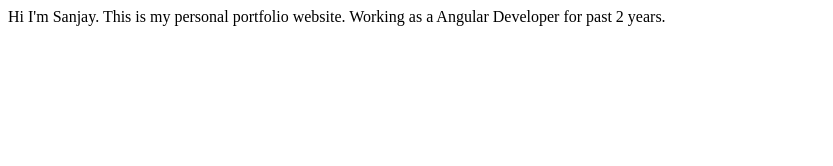
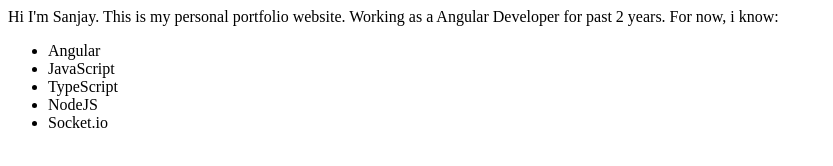
Before and after one commit to SanjaySj/My-Portfolio, a plain HTML site: page index.html in a window 1280 px wide. Shown: the whole page, without its empty margins (0-833 px from the left). Drawn offline with Linux system fonts and the light colour scheme.

Commit message:
Updated Skills

```diff
--- a/index.html
+++ b/index.html
@@ -18,6 +18,16 @@
 
     Hi I'm Sanjay. This is my personal portfolio website. Working as a Angular Developer for past 2 years.
 
+    For now, i know:
+
+    <ul>
+        <li>Angular</li>
+        <li>JavaScript</li>
+        <li>TypeScript</li>
+        <li>NodeJS</li>
+        <li>Socket.io</li>
+    </ul>
+
     <!--[if lt IE 7]>
             <p class="browsehappy">You are using an <strong>outdated</strong> browser. Please <a href="#">upgrade your browser</a> to improve your experience.</p>
         <![endif]-->
```
